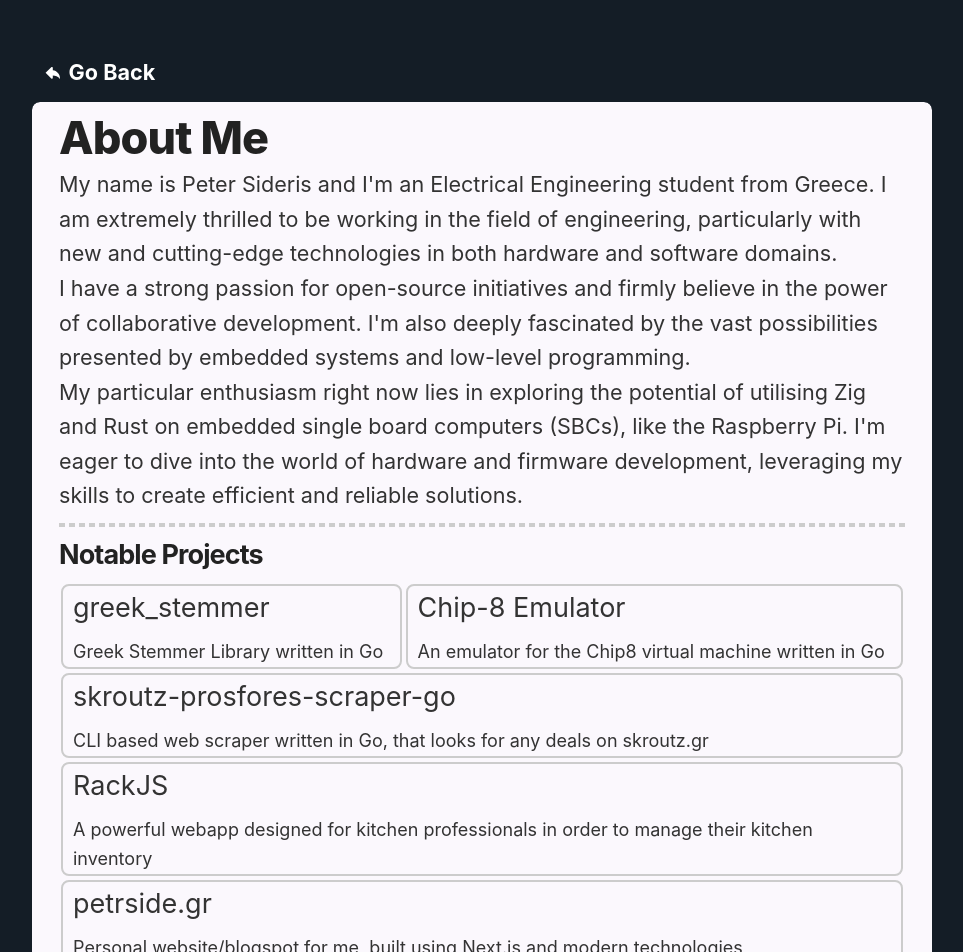
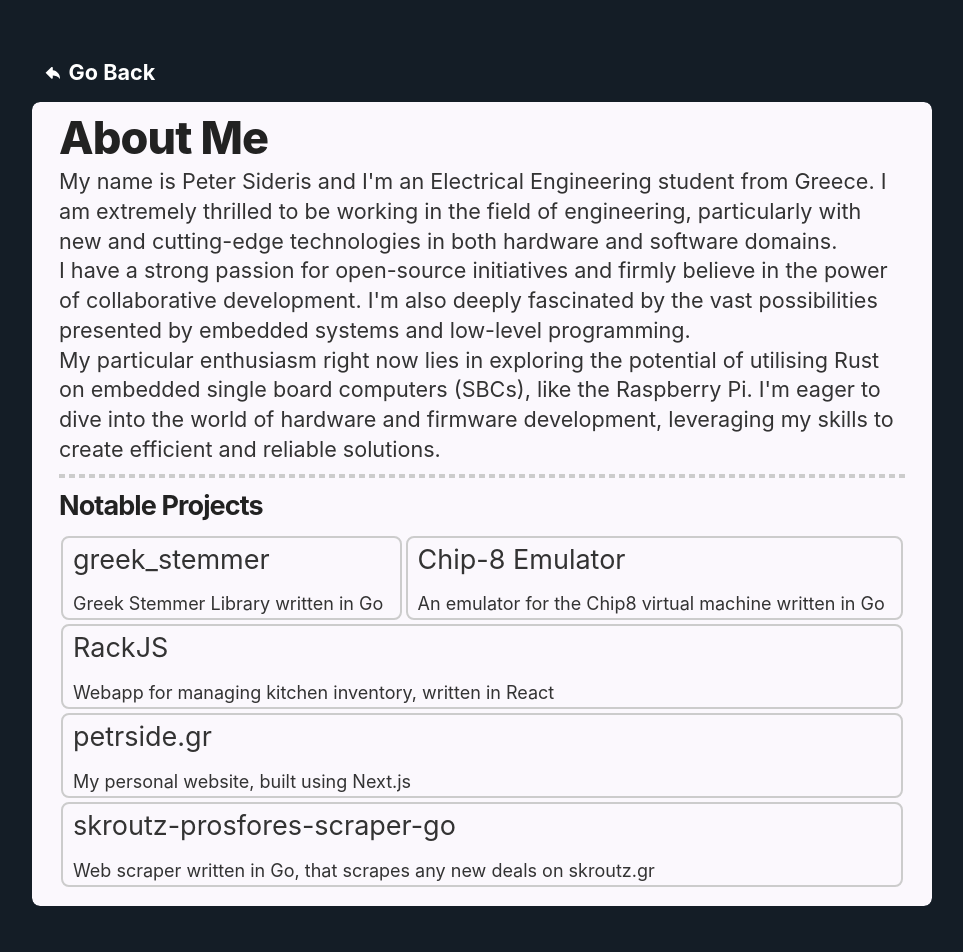
Before and after one commit to petersid2022/petrside, a Next.js app: page /about in a window 1280 px wide. Shown: the top 952 px of the page, without its empty margins (158-1121 px from the left). Built offline with nearby package versions, Linux system fonts and the light colour scheme.

Commit message:
fix: changed default theme to light mode and updated readme

```diff
--- a/components/DarkModeProvider.tsx
+++ b/components/DarkModeProvider.tsx
@@ -21,7 +21,7 @@ interface DarkModeProviderProps {
 }
 
 export const DarkModeProvider: React.FC<DarkModeProviderProps> = ({ children }) => {
-    const [isDarkMode, setIsDarkMode] = useState(false);
+    const [isDarkMode, setIsDarkMode] = useState(true);
     useEffect(() => {
         const darkModeCookie = cookie.get('darkMode');
         if (darkModeCookie === '1') {
--- a/pages/about/index.tsx
+++ b/pages/about/index.tsx
@@ -18,19 +18,19 @@ export default function PostsPage() {
             url: 'https://github.com/petersid2022/chip8',
         },
         {
-            title: 'skroutz-prosfores-scraper-go',
-            description: 'CLI based web scraper written in Go, that looks for any deals on skroutz.gr',
-            url: 'https://github.com/petersid2022/skroutz-prosfores-scraper-go',
-        },
-        {
             title: 'RackJS',
-            description: 'A powerful webapp designed for kitchen professionals in order to manage their kitchen inventory',
+            description: 'Webapp for managing kitchen inventory, written in React',
             url: 'https://github.com/petersid2022/rackjs',
         },
         {
             title: 'petrside.gr',
-            description: 'Personal website/blogspot for me, built using Next.js and modern technologies',
+            description: 'My personal website, built using Next.js',
             url: 'https://github.com/petersid2022/petrside',
+        },
+        {
+            title: 'skroutz-prosfores-scraper-go',
+            description: 'Web scraper written in Go, that scrapes any new deals on skroutz.gr',
+            url: 'https://github.com/petersid2022/skroutz-prosfores-scraper-go',
         },
     ];
     return (
@@ -42,7 +42,7 @@ export default function PostsPage() {
                 <div className={utilStyles.headingAllPosts}>
                     <h1 style={{ marginTop: '-10px', marginBottom: '3px' }} className={utilStyles.headingPostTitle}>About Me</h1>
                 </div>
-                <h1 style={{ textAlign: 'left' }} className={utilStyles.content}>
+                <h1 style={{ textAlign: 'left', lineHeight:'1.65rem'}} className={utilStyles.content}>
                     My name is Peter Sideris and I'm an Electrical Engineering student from Greece.
                     I am extremely thrilled to be working in the field of
                     engineering, particularly with new and cutting-edge technologies in both hardware and software
@@ -52,7 +52,7 @@ export default function PostsPage() {
                     development. I'm also deeply fascinated by the vast possibilities presented by
                     embedded systems and low-level programming.
                     <br />
-                    My particular enthusiasm right now lies in exploring the potential of utilising Zig and Rust on embedded single board computers
+                    My particular enthusiasm right now lies in exploring the potential of utilising Rust on embedded single board computers
                     (SBCs), like the Raspberry Pi. I'm eager to dive into the world of hardware and firmware development, leveraging my
                     skills to create efficient and reliable solutions.
                 </h1>
@@ -63,6 +63,7 @@ export default function PostsPage() {
                         <ProjectCard key={index} title={project.title} description={project.description} url={project.url} />
                     ))}
                 </div>
+                <div style={{height:'4px'}}></div>
             </section>
         </Layout>
     );
--- a/styles/utils.module.css
+++ b/styles/utils.module.css
@@ -26,6 +26,7 @@
 .projectCard {
   width: auto;
   padding: 0px 10px;
+  overflow-wrap: break-word;
 }
 
 .projectCard h2 {
```
Also changed, not shown: 1 other file (tests, documents, lock files or other folders).
